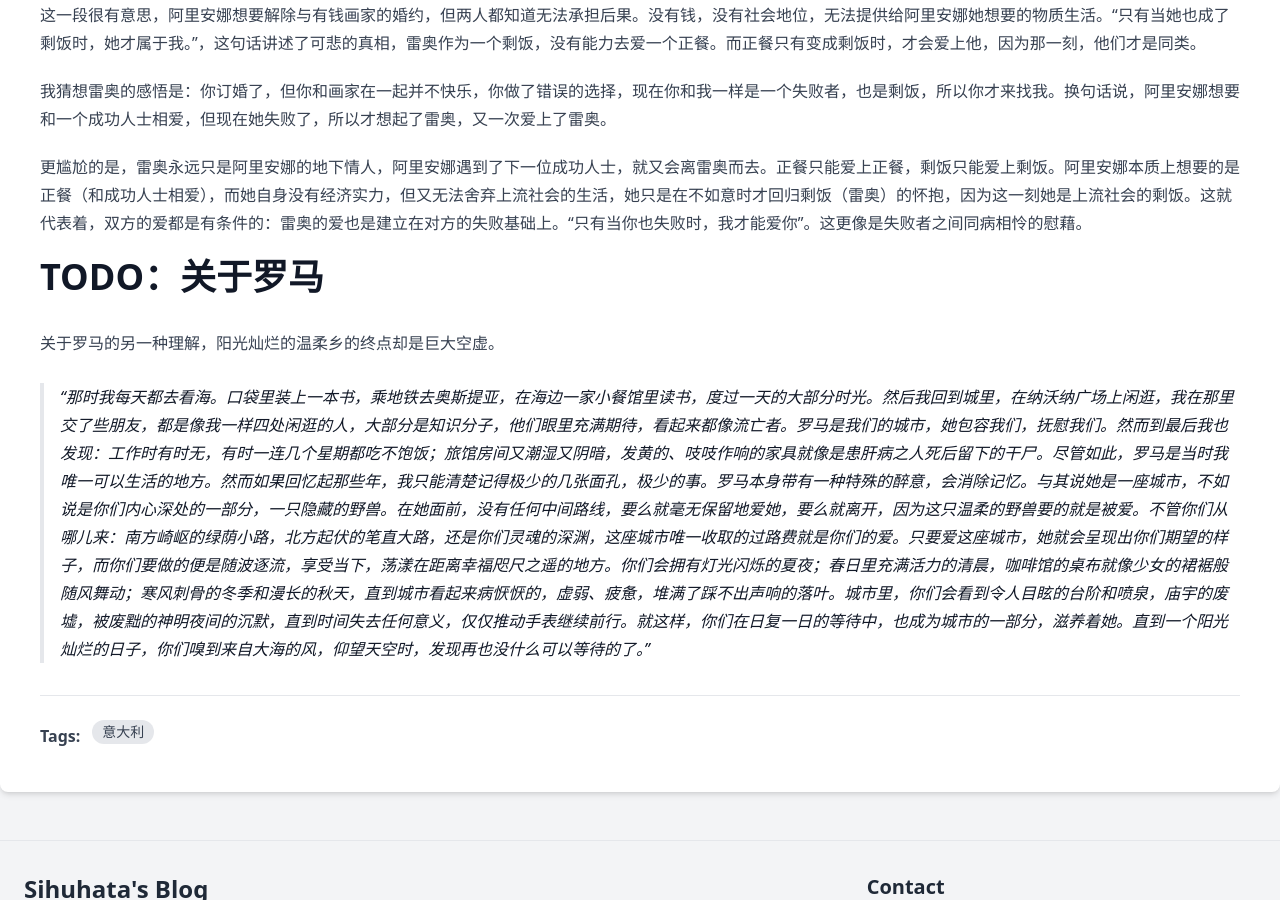
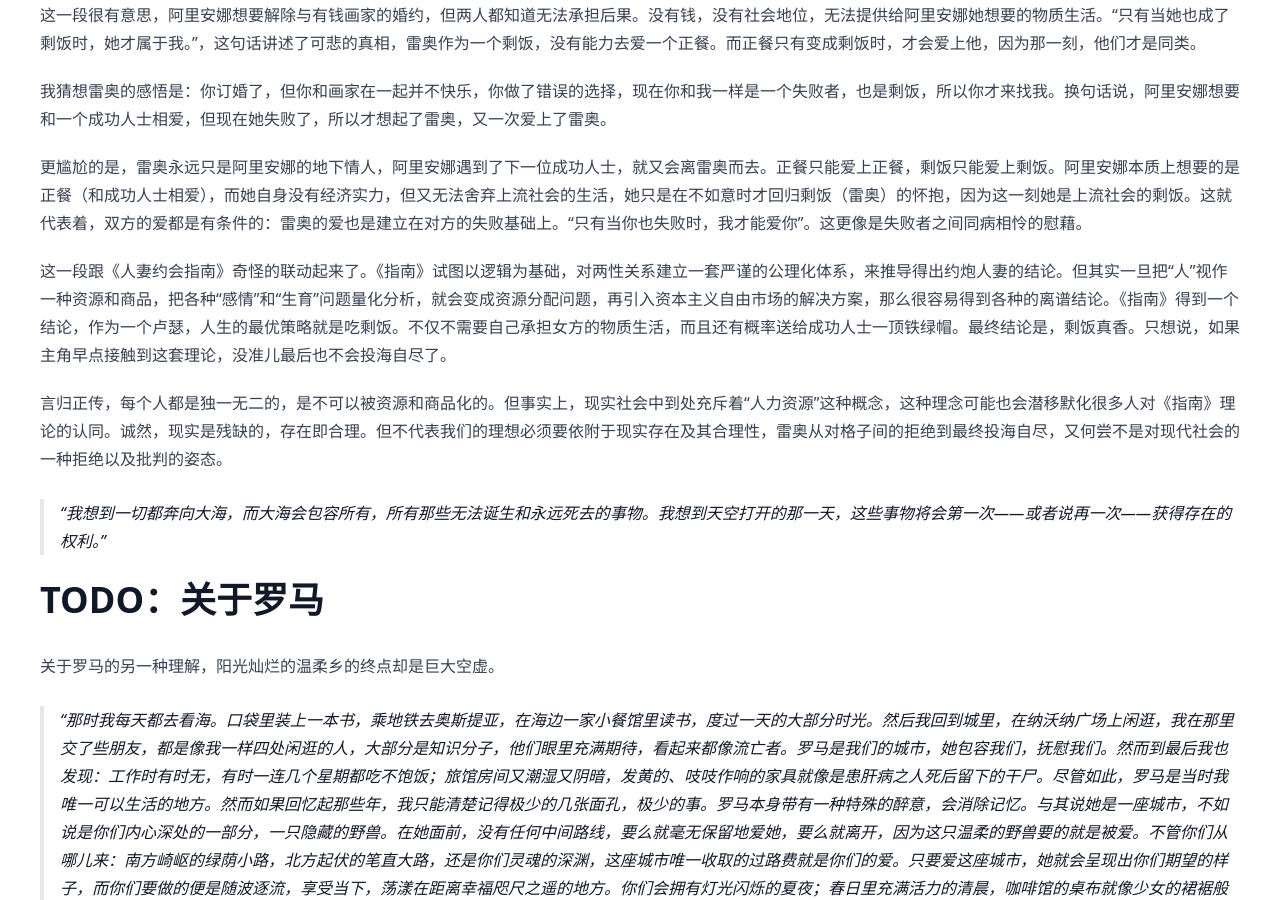
Before and after one commit to FiveEyes/fiveeyes.github.io, a Jekyll site: the page built from _notes/2025-11-10-last-summer-in-the-city.md, in a window 1280 px wide and 900 px high, scrolled down 1664 px. Built offline with Jekyll 4.4.1, drawn with Linux system fonts in a browser that asks for light colours; nearby versions of some CDN libraries.

Commit message:
Update 2025-11-10-last-summer-in-the-city.md

```diff
--- a/_notes/2025-11-10-last-summer-in-the-city.md
+++ b/_notes/2025-11-10-last-summer-in-the-city.md
@@ -57,6 +57,12 @@ TODO：后甜美生活的幻灭感。
 
 更尴尬的是，雷奥永远只是阿里安娜的地下情人，阿里安娜遇到了下一位成功人士，就又会离雷奥而去。正餐只能爱上正餐，剩饭只能爱上剩饭。阿里安娜本质上想要的是正餐（和成功人士相爱），而她自身没有经济实力，但又无法舍弃上流社会的生活，她只是在不如意时才回归剩饭（雷奥）的怀抱，因为这一刻她是上流社会的剩饭。这就代表着，双方的爱都是有条件的：雷奥的爱也是建立在对方的失败基础上。“只有当你也失败时，我才能爱你”。这更像是失败者之间同病相怜的慰藉。
 
+这一段跟《人妻约会指南》奇怪的联动起来了。《指南》试图以逻辑为基础，对两性关系建立一套严谨的公理化体系，来推导得出约炮人妻的结论。但其实一旦把“人”视作一种资源和商品，把各种“感情”和“生育”问题量化分析，就会变成资源分配问题，再引入资本主义自由市场的解决方案，那么很容易得到各种的离谱结论。《指南》得到一个结论，作为一个卢瑟，人生的最优策略就是吃剩饭。不仅不需要自己承担女方的物质生活，而且还有概率送给成功人士一顶铁绿帽。最终结论是，剩饭真香。只想说，如果主角早点接触到这套理论，没准儿最后也不会投海自尽了。
+
+言归正传，每个人都是独一无二的，是不可以被资源和商品化的。但事实上，现实社会中到处充斥着“人力资源”这种概念，这种理念可能也会潜移默化很多人对《指南》理论的认同。诚然，现实是残缺的，存在即合理。但不代表我们的理想必须要依附于现实存在及其合理性，雷奥从对格子间的拒绝到最终投海自尽，又何尝不是对现代社会的一种拒绝以及批判的姿态。
+
+> 我想到一切都奔向大海，而大海会包容所有，所有那些无法诞生和永远死去的事物。我想到天空打开的那一天，这些事物将会第一次——或者说再一次——获得存在的权利。
+
 # TODO：关于罗马
 
 关于罗马的另一种理解，阳光灿烂的温柔乡的终点却是巨大空虚。
```
